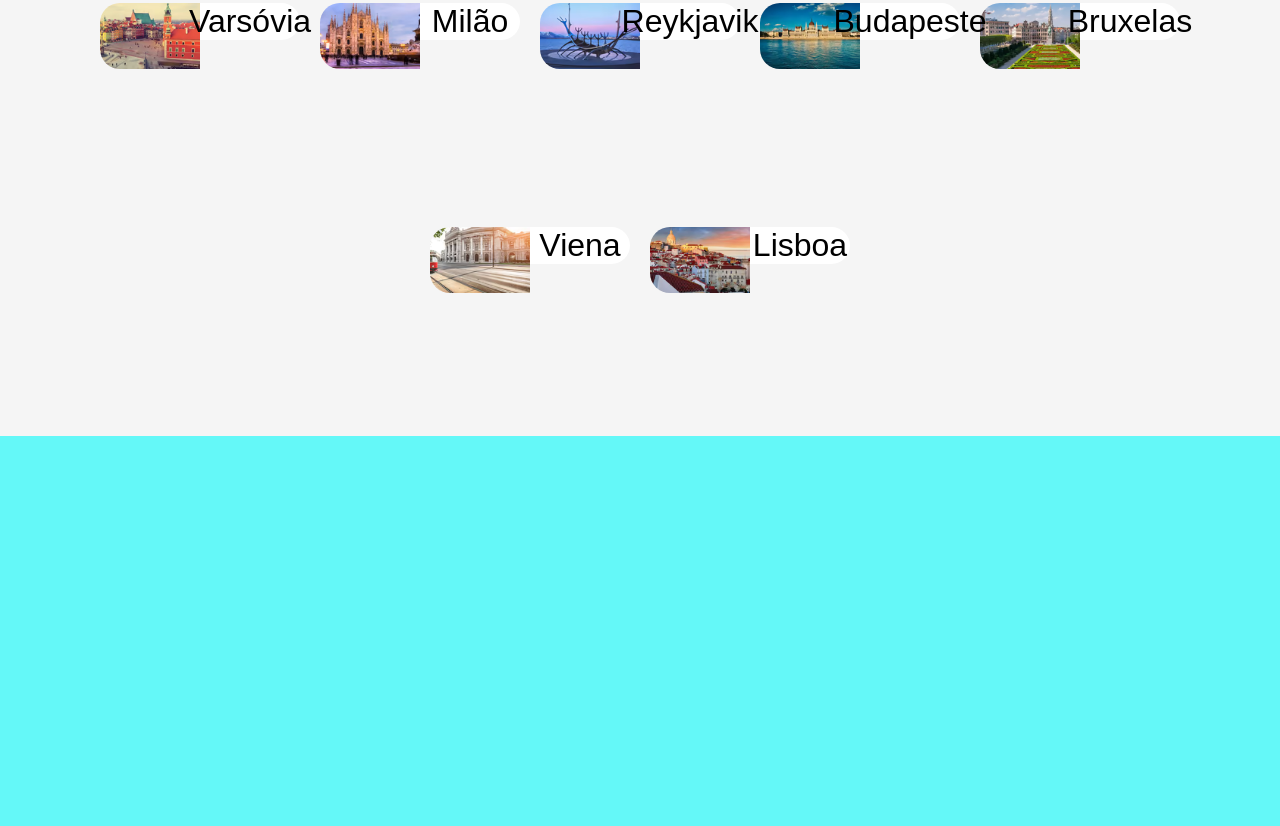
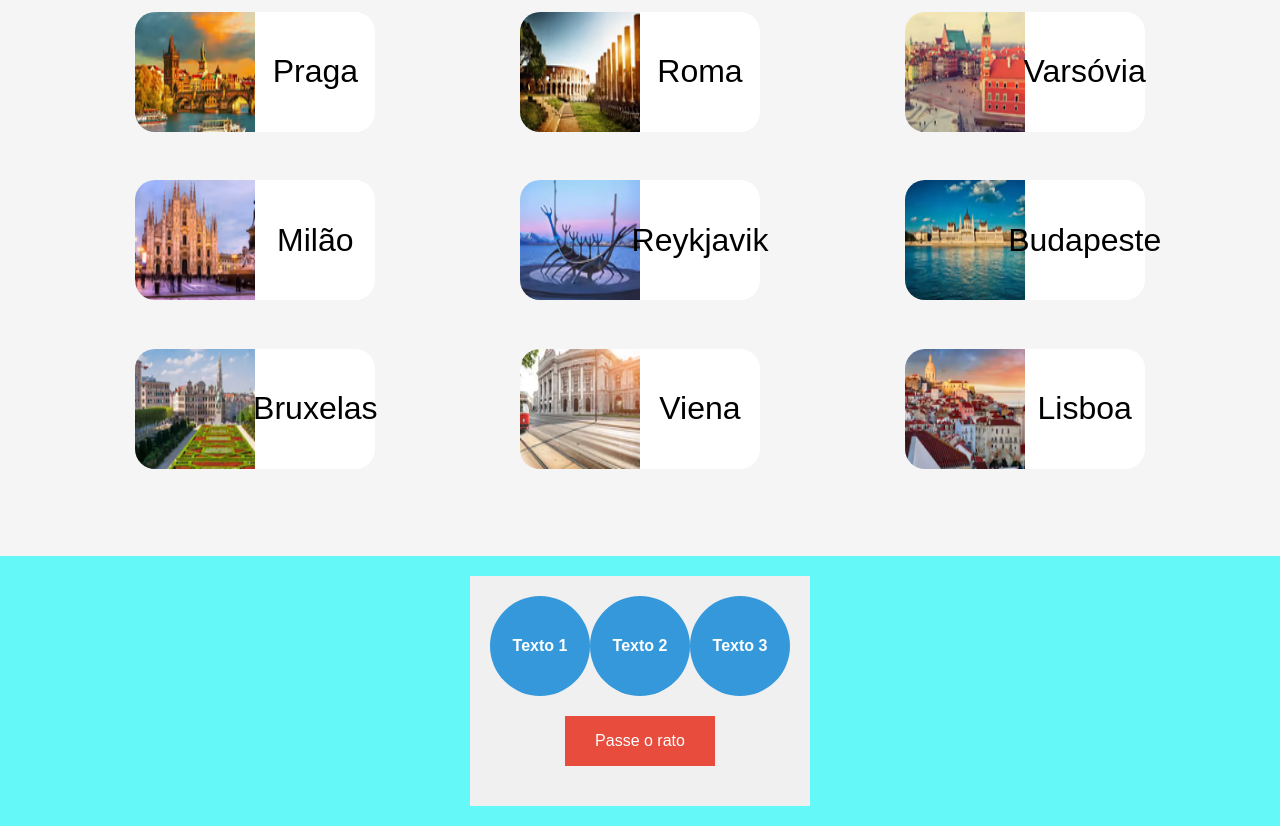
Before and after one commit to tiago-goncalves-a22201250/tiago-goncalves-a22201250.github.io, a plain HTML site: page lab5/capitais.html in a window 1280 px wide. Shown: the part 2065-2891 px from the top of the page. Before the commit the page ends 2501 px from the top, so only its background shows below. Drawn offline with Linux system fonts and the light colour scheme.

Commit message:
capitais feita

```diff
--- a/lab5/capitais.css
+++ b/lab5/capitais.css
@@ -60,6 +60,7 @@ article {
     font-size: 2rem;
     white-space: pre-wrap;
 }
+
 body {
     background-color: rgb(100, 248, 248);
     position: relative;
@@ -94,27 +95,32 @@ img {
     width: 100vw;
 }
 
-div p{
+div p {
     position: absolute;
-    bottom: 20px; right: 20px;
+    bottom: 20px;
+    right: 20px;
 }
 
-article#cidades {
-    display: flex;
-    flex-direction: row;
-    flex-wrap: wrap;
-    justify-content: center;
+  article#cidades {
+    display: grid;
+    grid-template-columns: repeat(3, 1fr);
+    grid-template-rows: repeat(4, auto);
+    gap: 2px;
     padding: 5vw;
+    margin-top: 120px;
     background: whitesmoke;
   }
 
   #cidades section {
     display: flex;
-    margin: 10px;
+    margin: 0;
+    align-items: center;
+    justify-content: center;
   }
 
   #cidades img {
-    width: 100px;
+    width: 120px;
+    height: 120px;
     border-radius: 20px 0 0 20px;
   }
 
@@ -122,8 +128,63 @@ article#cidades {
     display: flex;
     align-items: center;
     justify-content: center;
-    width: 100px;
-    height: 100%;
+    width: 120px;
+    height: 120px;
     border-radius: 0 20px 20px 0;
     background: white;
   }
+
+  /*Experimenta*/
+  #experimenta {
+    padding: 20px;
+    background-color: #f0f0f0;
+  }
+
+  .circle-container {
+    display: flex;
+    justify-content: space-around;
+    margin-bottom: 20px;
+  }
+
+  .circle {
+    width: 100px;
+    height: 100px;
+    background-color: #3498db;
+    border-radius: 50%;
+    display: flex;
+    justify-content: center;
+    align-items: center;
+    color: white;
+    font-size: 16px;
+    font-weight: bold;
+    text-align: center;
+  }
+
+  .hidden-container {
+    display: flex;
+    flex-direction: column;
+    align-items: center;
+    margin-bottom: 20px;
+  }
+
+  .hidden-box {
+    width: 150px;
+    height: 50px;
+    background-color: #e74c3c;
+    color: white;
+    display: flex;
+    justify-content: center;
+    align-items: center;
+    cursor: pointer;
+  }
+
+  .hidden-text {
+    display: none;
+    margin-top: 10px;
+    font-size: 18px;
+    color: #e74c3c;
+  }
+
+  .hidden-box:hover + .hidden-text {
+    display: block;
+  }
--- a/lab5/capitais.html
+++ b/lab5/capitais.html
@@ -102,5 +102,17 @@
                 <div>Lisboa</div>
             </section>
         </article>
+        <section id="experimenta">
+            <div class="circle-container">
+              <div class="circle">Texto 1</div>
+              <div class="circle">Texto 2</div>
+              <div class="circle">Texto 3</div>
+            </div>
+
+            <div class="hidden-container">
+              <div class="hidden-box">Passe o rato</div>
+              <div class="hidden-text">Apareci!</div>
+            </div>
+          </section>
     </main>
 </body>
```
